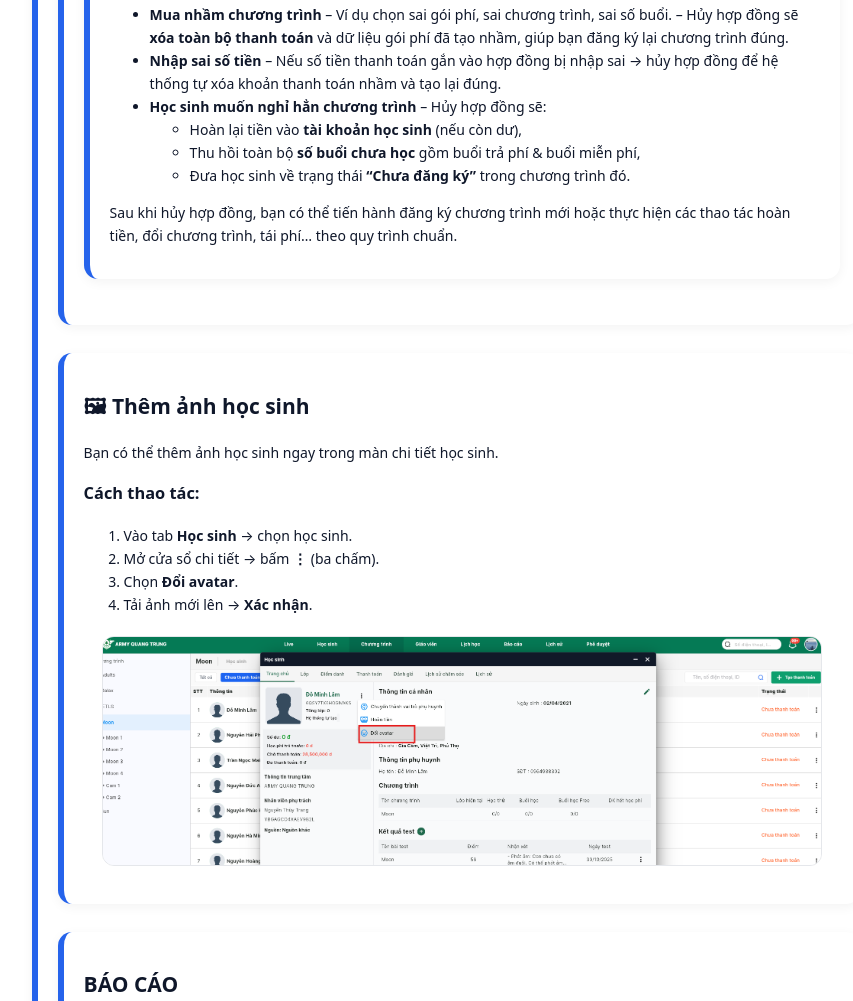
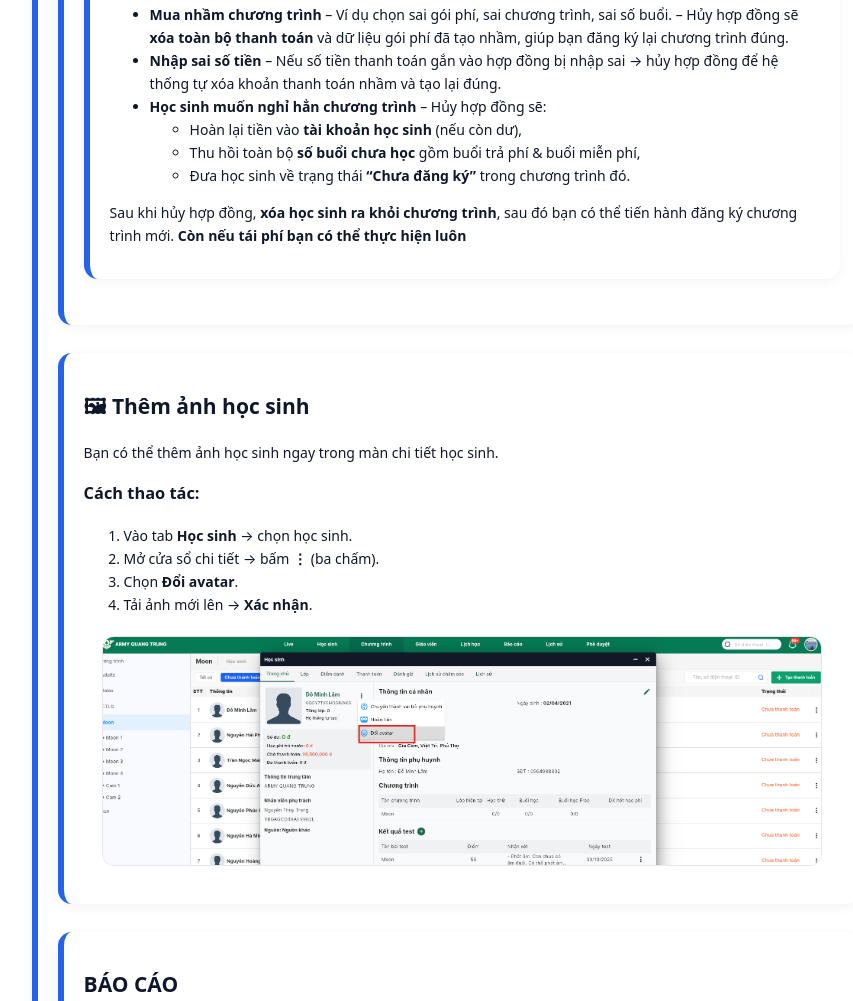
Before and after one commit to phamquynhliu/huongdancrmtaitrungtam, a plain HTML site: page index.html in a window 1280 px wide. Shown: the part 5468-6469 px from the top of the page, without its empty margins (354-1207 px from the left). Drawn offline with Linux system fonts and the light colour scheme.

Commit message:
Update index.html

```diff
--- a/index.html
+++ b/index.html
@@ -529,7 +529,8 @@ header h1 {
   </ul>
 
   <p>
-    Sau khi hủy hợp đồng, bạn có thể tiến hành đăng ký chương trình mới hoặc thực hiện các thao tác hoàn tiền, đổi chương trình, tái phí… theo quy trình chuẩn.
+    Sau khi hủy hợp đồng, <strong> xóa học sinh ra khỏi chương trình</strong>, sau đó bạn có thể tiến hành đăng ký chương trình mới.
+   <strong> Còn nếu tái phí bạn có thể thực hiện luôn </strong>
   </p>
 </section>
 
```
